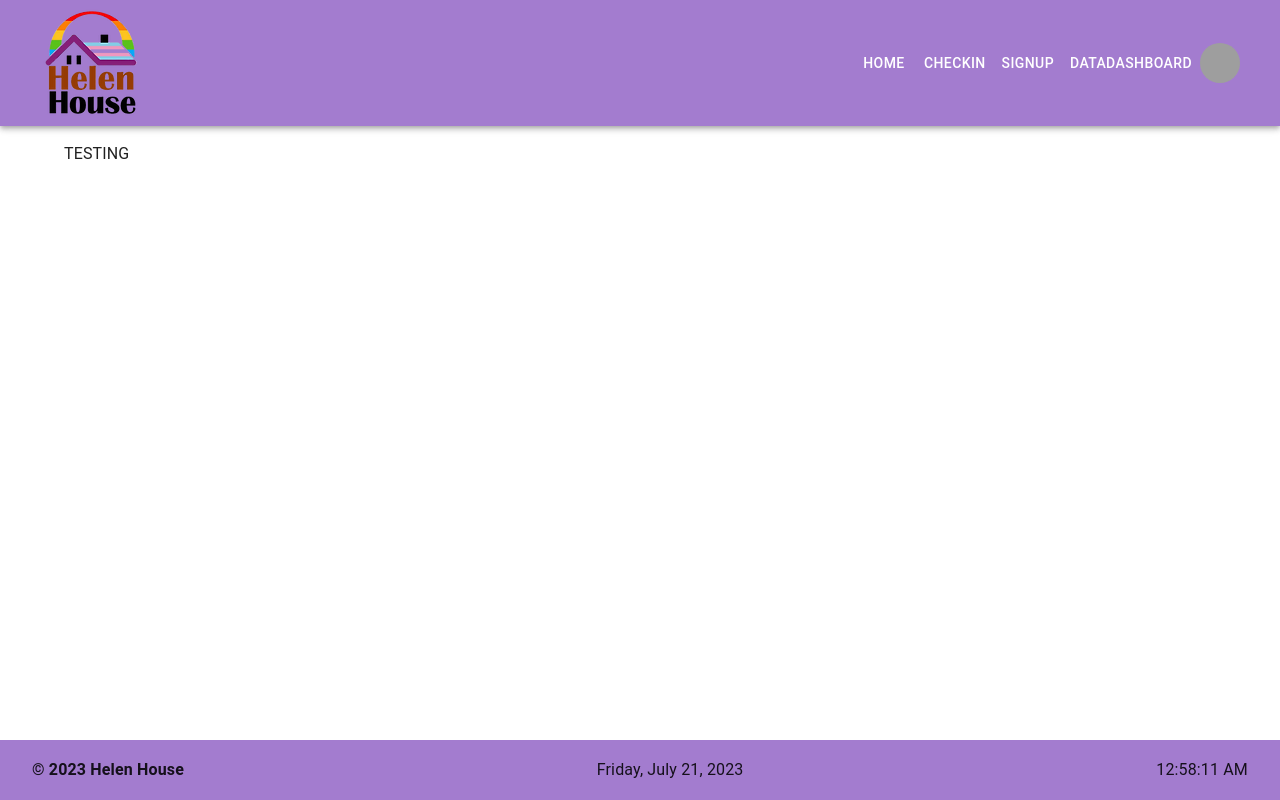
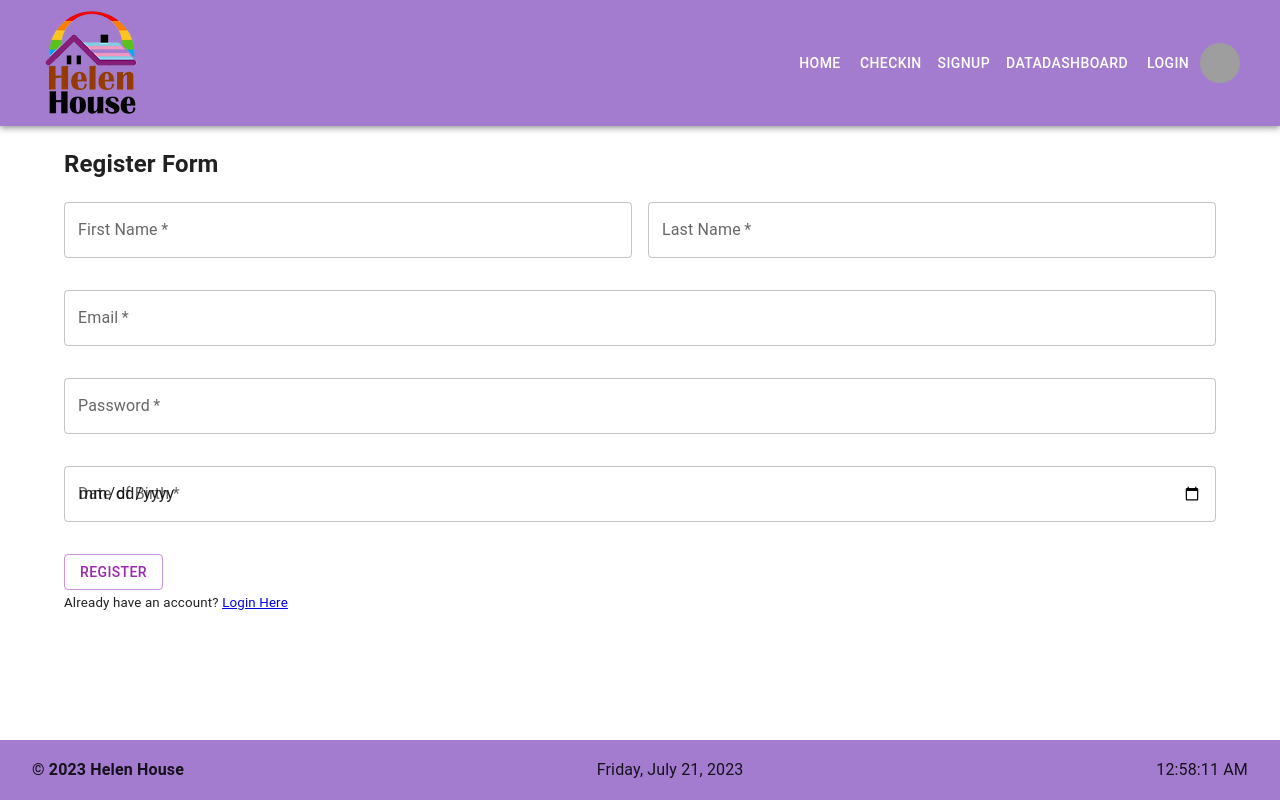
Before and after one commit to c0d3cisco/hh-frontend, a React (Create React App) app: page /signup in a window 1280 px wide. Built offline with nearby package versions, Linux system fonts and the light colour scheme; grey boxes are pictures that could not be loaded.

Commit message:
looking great so far

```diff
--- a/src/Components/Layout/Header.jsx
+++ b/src/Components/Layout/Header.jsx
@@ -15,6 +15,7 @@ import {
 } from '@mui/material';
 import MenuIcon from '@mui/icons-material/Menu';
 import HHLogo from '../../assets/updated_helen_house_logo_cropped_360.png';
+import { LoginModal } from '../Login'; // Import the ModalLogin component
 
 const pages = [
   { name: 'Home', path: '/' },
@@ -32,6 +33,8 @@ const settings = [
 export default function ResponsiveAppBar() {
   const [anchorElNav, setAnchorElNav] = React.useState(null);
   const [anchorElUser, setAnchorElUser] = React.useState(null);
+  const [isLoginModalOpen, setIsLoginModalOpen] = useState(false); // State for login modal
+
   const handleOpenNavMenu = (event) => {
     setAnchorElNav(event.currentTarget);
   };
@@ -43,6 +46,14 @@ export default function ResponsiveAppBar() {
   };
   const handleCloseUserMenu = () => {
     setAnchorElUser(null);
+  };
+
+  const handleLoginClick = () => {
+    setIsLoginModalOpen(true); // Open the login modal
+  };
+
+  const handleLoginModalClose = () => {
+    setIsLoginModalOpen(false); // Close the login modal
   };
 
   return (
@@ -151,6 +162,7 @@ export default function ResponsiveAppBar() {
                 </Button>
               </Link>
             ))}
+            <Button color="inherit" onClick={handleLoginClick}>Login</Button> {/* Login button */}
           </Box>
           <Box sx={{ flexGrow: 0 }}>
             <Tooltip title="Open settings">
@@ -183,6 +195,8 @@ export default function ResponsiveAppBar() {
           </Box>
         </Toolbar>
       </Container>
+      {/* Login Modal */}
+      <LoginModal opened={isLoginModalOpen} onClose={handleLoginModalClose} />
     </AppBar>
   );
 }
--- a/src/Components/Login/index.jsx
+++ b/src/Components/Login/index.jsx
@@ -0,0 +1,93 @@
+import React, { useState } from 'react';
+import { Modal, Box, Typography, TextField, Button } from '@mui/material';
+import { Link } from 'react-router-dom';
+
+export function LoginModal({ opened, onClose }) {
+  const [username, setUsername] = useState('');
+  const [password, setPassword] = useState('');
+
+  const handleUsernameChange = (event) => {
+    setUsername(event.target.value);
+  };
+
+  const handlePasswordChange = (event) => {
+    setPassword(event.target.value);
+  };
+
+  const handleLoginSubmit = (e) => {
+    e.preventDefault();
+    console.log('Username:', username);
+    console.log('Password:', password);
+    setUsername('');
+    setPassword('');
+    onClose();
+  };
+
+  const handleSignup = () => {
+    onClose();
+    console.log('Signup');
+    <Link to="/signup" style={{ textDecoration: 'none' }}></Link>
+  };
+
+  return (
+    <Modal open={opened} onClose={onClose} aria-labelledby="modal-login-title">
+      <Box
+        sx={{
+          display: 'flex',
+          flexDirection: 'column',
+          alignItems: 'center',
+          justifyContent: 'center',
+          position: 'absolute',
+          top: '50%',
+          left: '50%',
+          transform: 'translate(-50%, -50%)',
+          width: 300,
+          p: 2,
+          bgcolor: 'white',
+          borderRadius: 4,
+        }}
+      >
+        <Typography variant="h6" id="modal-login-title" sx={{ marginBottom: 2 }}>
+          Login
+        </Typography>
+        <form onSubmit={handleLoginSubmit}>
+          <TextField
+            label="Username"
+            value={username}
+            onChange={handleUsernameChange}
+            placeholder="Enter your username"
+            fullWidth
+            margin="dense"
+            variant="outlined"
+          />
+          <TextField
+            label="Password"
+            value={password}
+            onChange={handlePasswordChange}
+            placeholder="Enter your password"
+            type="password"
+            fullWidth
+            margin="dense"
+            variant="outlined"
+          />
+
+          <Box sx={{
+            display: 'flex',
+            justifyContent: 'space-between',
+            width: '100%',
+            mt: 2,
+          }}>
+            <Button type="submit" variant="contained" color="primary" sx={{ mt: 1 }}>
+              Submit
+            </Button>
+            {/* <Link to="/signup" style={{ textDecoration: 'none' }}> */}
+              <Button type="submit" onClick={handleSignup} variant="contained" color="primary" sx={{ mt: 1 }}>
+                Signup
+              </Button>
+            {/* </Link> */}
+          </Box>
+        </form>
+      </Box>
+    </Modal>
+  );
+}
--- /dev/null
+++ b/src/Components/SignUpForm/index.jsx
@@ -0,0 +1,93 @@
+import React, { useState } from "react";
+import { TextField, Button,  Stack } from "@mui/material";
+import { Link } from "react-router-dom";
+import { LoginModal } from "../Login";
+
+export default function SignUpForm() {
+  const [firstName, setFirstName] = useState("");
+  const [lastName, setLastName] = useState("");
+  const [email, setEmail] = useState("");
+  const [dateOfBirth, setDateOfBirth] = useState("");
+  const [password, setPassword] = useState("");
+
+  const [isLoginModalOpen, setIsLoginModalOpen] = useState(false); // Add state for login modal
+
+  function handleSubmit(event) {
+    event.preventDefault();
+    console.log(firstName, lastName, email, dateOfBirth, password);
+    // Perform form submission logic here, then navigate to the login page
+    setIsLoginModalOpen(true);
+  }
+
+  return (
+    <>
+      <h2>Register Form</h2>
+      <form onSubmit={handleSubmit}>
+        <Stack spacing={2} direction="row" sx={{ marginBottom: 4 }}>
+          <TextField
+            type="text"
+            variant="outlined"
+            color="secondary"
+            label="First Name"
+            onChange={(e) => setFirstName(e.target.value)}
+            value={firstName}
+            fullWidth
+            required
+          />
+          <TextField
+            type="text"
+            variant="outlined"
+            color="secondary"
+            label="Last Name"
+            onChange={(e) => setLastName(e.target.value)}
+            value={lastName}
+            fullWidth
+            required
+          />
+        </Stack>
+        <TextField
+          type="email"
+          variant="outlined"
+          color="secondary"
+          label="Email"
+          onChange={(e) => setEmail(e.target.value)}
+          value={email}
+          fullWidth
+          required
+          sx={{ mb: 4 }}
+        />
+        <TextField
+          type="password"
+          variant="outlined"
+          color="secondary"
+          label="Password"
+          onChange={(e) => setPassword(e.target.value)}
+          value={password}
+          required
+          fullWidth
+          sx={{ mb: 4 }}
+        />
+        <TextField
+          type="date"
+          variant="outlined"
+          color="secondary"
+          label="Date of Birth"
+          onChange={(e) => setDateOfBirth(e.target.value)}
+          value={dateOfBirth}
+          fullWidth
+          required
+          sx={{ mb: 4 }}
+        />
+        <Button variant="outlined" color="secondary" type="submit">
+          Register
+        </Button>
+      </form>
+      <small>
+        Already have an account? <Link to="#" onClick={() => setIsLoginModalOpen(true)}>Login Here</Link>
+      </small>
+
+      {/* Login Modal */}
+      <LoginModal opened={isLoginModalOpen} onClose={()=> setIsLoginModalOpen(false)}/>
+    </>
+  );
+}
--- a/src/Pages/DataDashboard.jsx
+++ b/src/Pages/DataDashboard.jsx
@@ -1,9 +1,70 @@
-import React from "react";
+import React, { useState } from "react";
+import { Container, Grid, Paper, Typography, List, ListItem, ListItemText, ListItemButton } from "@mui/material";
 
-export default function DataDashboard() {
+const DataDashboard = () => {
+  const [selectedOption, setSelectedOption] = useState("option1"); // State to track selected option
+
+  const handleOptionClick = (option) => {
+    setSelectedOption(option);
+  };
+
   return (
-    <div>
-      <h1>DataDashboard</h1>
-    </div>
+    <Container>
+      <Grid container spacing={3}>
+        {/* Left Side Nav Bar */}
+        <Grid item xs={3}>
+          <List>
+            <ListItemButton selected={selectedOption === "option1"} onClick={() => handleOptionClick("option1")}>
+              <ListItemText primary="Option 1" />
+            </ListItemButton>
+            <ListItemButton selected={selectedOption === "option2"} onClick={() => handleOptionClick("option2")}>
+              <ListItemText primary="Option 2" />
+            </ListItemButton>
+            <ListItemButton selected={selectedOption === "option3"} onClick={() => handleOptionClick("option3")}>
+              <ListItemText primary="Option 3" />
+            </ListItemButton>
+            <ListItemButton selected={selectedOption === "option4"} onClick={() => handleOptionClick("option4")}>
+              <ListItemText primary="Option 4" />
+            </ListItemButton>
+          </List>
+        </Grid>
+
+        {/* Hero Section */}
+        <Grid item xs={9}>
+          <Paper sx={{ p: 2, height: "100%" }}>
+            <Typography variant="h4" sx={{ mb: 2 }}>
+              {selectedOption === "option1" && "Option 1 Content"}
+              {selectedOption === "option2" && "Option 2 Content"}
+              {selectedOption === "option3" && "Option 3 Content"}
+              {selectedOption === "option4" && "Option 4 Content"}
+            </Typography>
+            {selectedOption === "option1" && <Grid container spacing={2}>
+              {/* Cards with key data metrics */}
+              {/* Card 1 */}
+              <Grid item xs={3}>
+                <Paper sx={{ p: 2, height: 100 }}>Card 1</Paper>
+              </Grid>
+              {/* Card 2 */}
+              <Grid item xs={3}>
+                <Paper sx={{ p: 2, height: 100 }}>Card 2</Paper>
+              </Grid>
+              {/* Card 3 */}
+              <Grid item xs={3}>
+                <Paper sx={{ p: 2, height: 100 }}>Card 3</Paper>
+              </Grid>
+              {/* Card 4 */}
+              <Grid item xs={3}>
+                <Paper sx={{ p: 2, height: 100 }}>Card 4</Paper>
+              </Grid>
+            </Grid>}
+            {selectedOption === "option2" && <p>Option 2 Content</p>}
+            {selectedOption === "option3" && <p>Option 3 Content</p>}
+            {selectedOption === "option4" && <p>Option 4 Content</p>}
+          </Paper>
+        </Grid>
+      </Grid>
+    </Container>
   );
-}
+};
+
+export default DataDashboard;
--- a/src/Pages/SignUp.jsx
+++ b/src/Pages/SignUp.jsx
@@ -1,8 +1,11 @@
+import React from 'react';
+import SignUpForm from '../Components/SignUpForm';
 
-const SignUp = () => {
+
+export default function SignUp() {
   return (
-    <p>TESTING</p>
+    <div>
+      <SignUpForm />
+    </div>
   );
 }
-
-export default SignUp;
```
Also changed, not shown: src/Components/SignUp/index.jsx (deleted).
